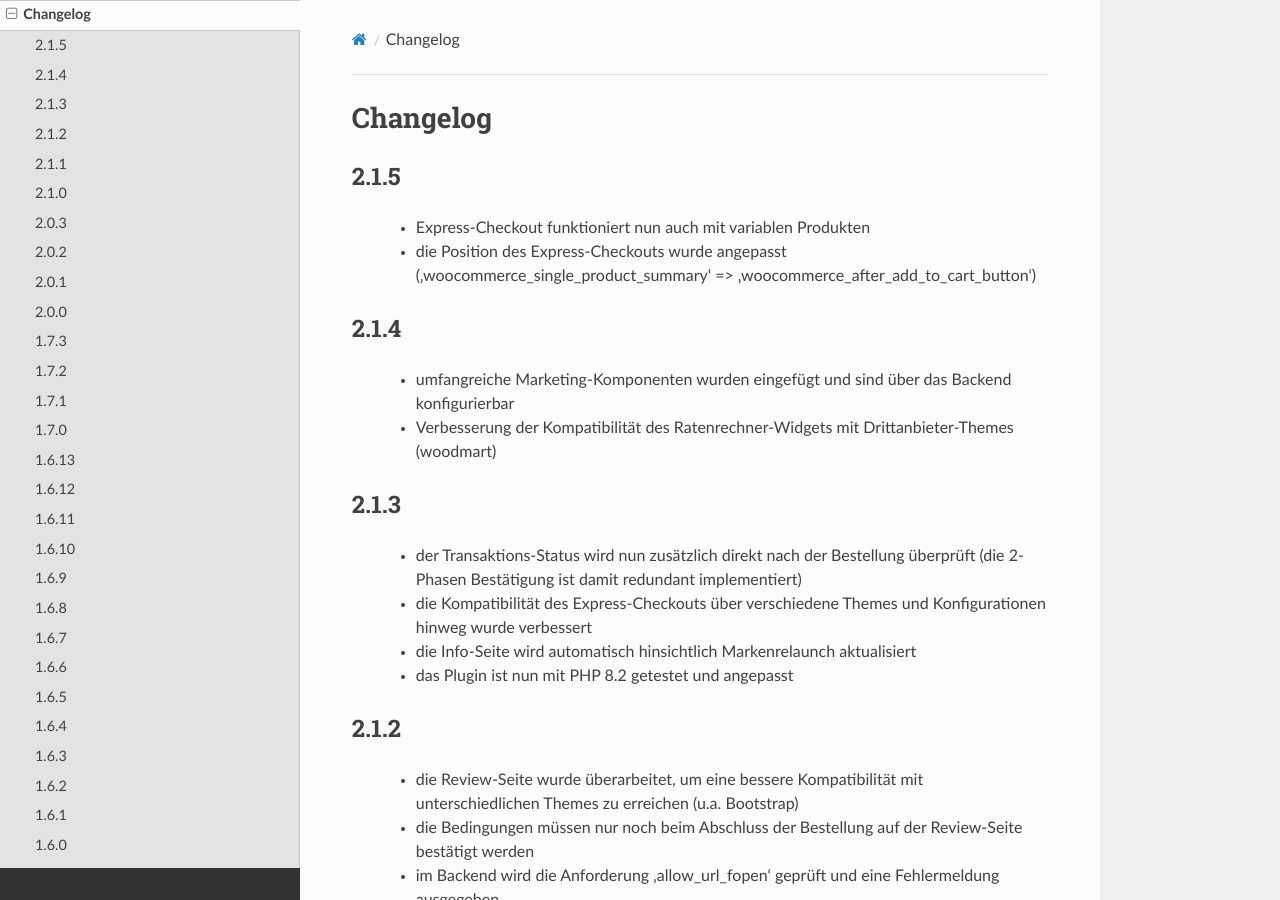
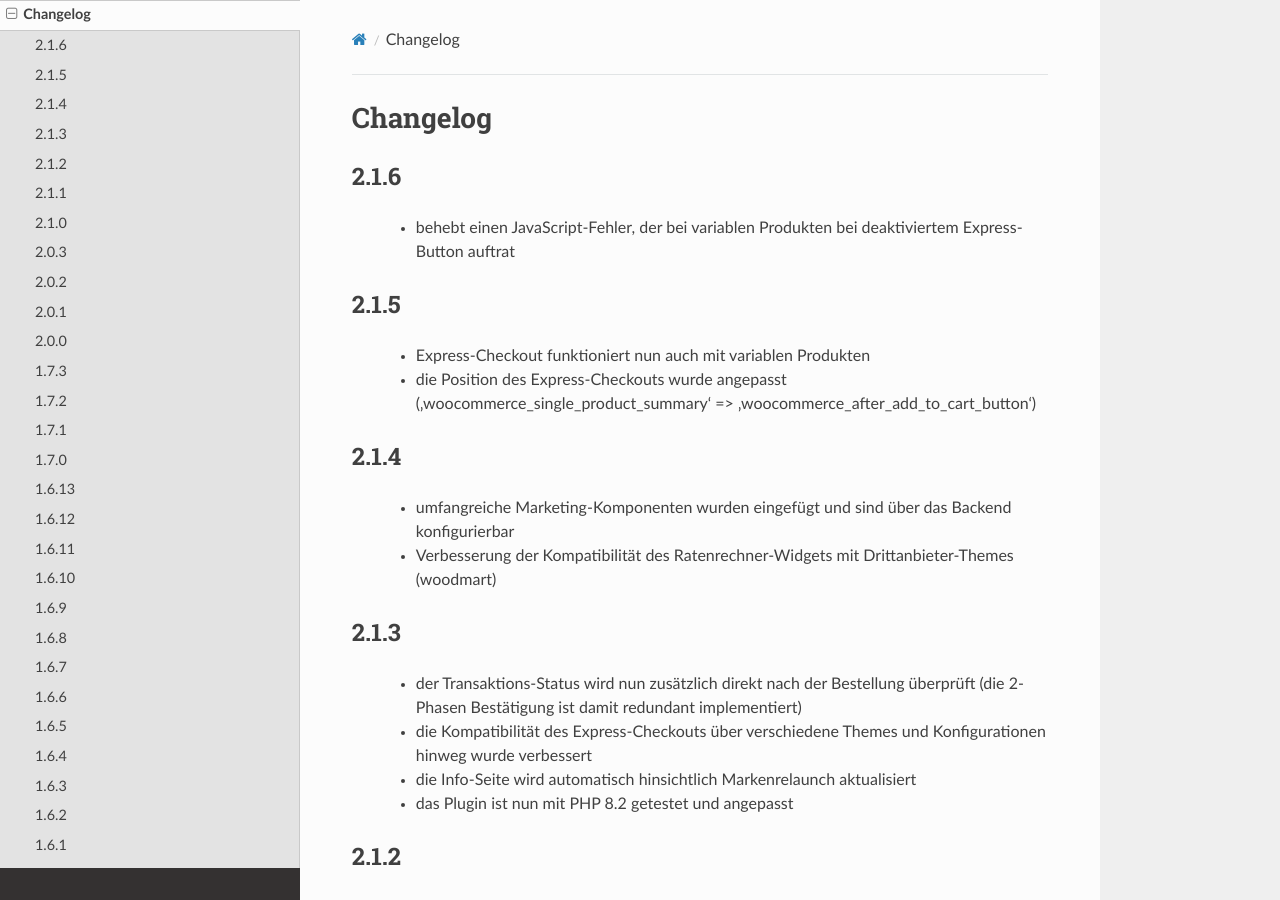
Before and after one commit to teambank/ratenkaufbyeasycredit-plugin-woocommerce, a Sphinx documentation site: the page built from docs/source/changelog.rst, in a window 1280 px wide and 900 px high. Built offline with Sphinx 7.4.7 and the Read the Docs theme 2.0.0, drawn with Linux system fonts in a browser that asks for light colours.

Commit message:
version bump

```diff
--- a/docs/source/changelog.rst
+++ b/docs/source/changelog.rst
@@ -1,5 +1,10 @@
 Changelog
 =========
+
+2.1.6
+-----
+
+- behebt einen JavaScript-Fehler, der bei variablen Produkten bei deaktiviertem Express-Button auftrat
 
 2.1.5
 -----
--- a/docs/source/conf.py
+++ b/docs/source/conf.py
@@ -26,7 +26,7 @@ author = u'Teambank AG'
 # The short X.Y version
 version = u''
 # The full version, including alpha/beta/rc tags
-release = u'2.1.5'
+release = u'2.1.6'
 
 # -- General configuration ---------------------------------------------------
 
```
Also changed, not shown: 3 other files.
